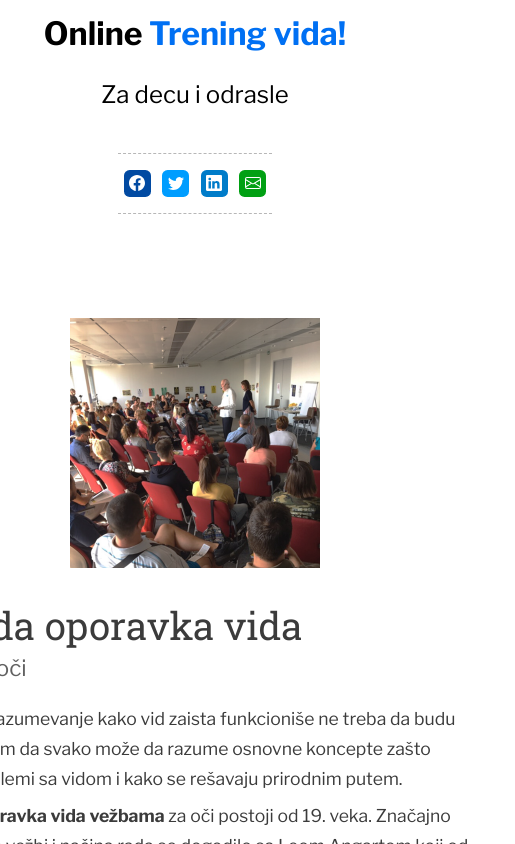
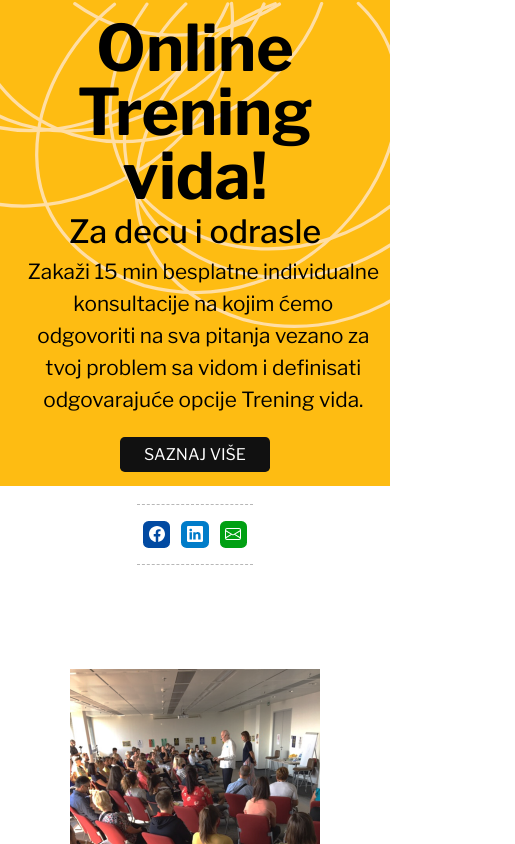
Before and after one commit to marijanbrvar/treningvida-online, a Next.js app: page / in a window 390 px wide. Shown: the top 844 px of the page, 515 px wide, since content can reach past the window. Built offline with nearby package versions, Linux system fonts and the light colour scheme.

Commit message:
Added hero and styling for google form, for small and large screens

```diff
--- a/pages/index.js
+++ b/pages/index.js
@@ -16,7 +16,6 @@ export default function Index({ title, description, content }) {
         <meta name="viewport" content="initial-scale=1.0, width=device-width" />
         <meta charSet="utf-8" />
         <meta name="twitter:card" content="summary" key="twcard" />
-        {/* <meta name="twitter:creator" content="@treningvida" key="twhandle" /> */}
         <meta property="og:image:width" content="1200" />
         <meta property="og:image:height" content="628" />
         <meta
@@ -51,52 +50,44 @@ Preko 1000 polaznika Treninga vida u na&scaron;oj zemlji su se već re&scaron;il
           sizes="16x16"
           href="/favicon-16x16.png"
         />
-        <link rel="manifest" href="/site.webmanifest"></link>
         <meta name="Description" content={description} />
-        <script type="text/javascript" src="https://platform-api.sharethis.com/js/sharethis.js#property=604ca5a9b7dede001191f262&product=inline-share-buttons" async="async"></script>
         <title>{title}</title>
       </Head>
       <main className={styles.main}>
-        <h1 className={styles.title}>
-          Online{" "}
-          <Link href="/">
-            <a>Trening vida!</a>
-          </Link>
-        </h1>
-        <p className={styles.description}>Za decu i odrasle</p>
+        <div className={styles.hero}>
+          <div className={styles.herocontainer}>
+            <h1 className={styles.title}>Online Trening vida!</h1>
+            <p className={styles.description}>Za decu i odrasle</p>
+            <h2>
+              Zakaži 15 min besplatne individualne konsultacije na kojim ćemo
+              odgovoriti na sva pitanja vezano za tvoj problem sa vidom i
+              definisati odgovarajuće opcije Trening vida.{" "}
+            </h2>
+            <button className={styles.btn}>Saznaj više</button>
+          </div>
+        </div>
+
         <div className={styles.drustvenemreze}>
           <span>Podeli: </span>
           <Link href="https://www.facebook.com/sharer/sharer.php?u=https%3A%2F%2Fonline.treningvida.com">
             <a target="_blank" rel="noreferrer" className={styles.fb}>
               <Facebook />
-              <span>Facebook-u</span>
-            </a>
-          </Link>
-          <Link href="https://twitter.com/intent/tweet?url=https://online.treningvida.com&text=Trening—vida!">
-            <a
-              target="_blank"
-              rel="noreferrer"
-              data-show-count="false"
-              className={styles.tw}
-            >
-              <Twitter />
-              <span>Twitter-u</span>
+              <span>Facebook</span>
             </a>
           </Link>
           <Link href="https://www.linkedin.com/shareArticle?mini=true&url=https://online.treningvida.com&title='Trening vida!'">
             <a target="_blank" rel="noreferrer" className={styles.in}>
               <Linkedin />
-              <span>Linkedin-u</span>
+              <span>Linkedin</span>
             </a>
           </Link>
           <Link href="https://forms.gle/NRVnH3bxygbtN5nTA">
             <a className={styles.mail}>
               <Email />
-              <span>prijateljem</span>
+              <span>Prijateljem</span>
             </a>
           </Link>
         </div>
-        <div class="sharethis-inline-share-buttons"></div>
         <div className={styles.grid}>
           {articles.slice(0, 4).map((article, i) => (
             <section key={i} className={styles.card}>
@@ -154,11 +145,23 @@ Preko 1000 polaznika Treninga vida u na&scaron;oj zemlji su se već re&scaron;il
             </section>
           ))}
         </div>
-        <div>
+        <div className={styles.forma}>
           <iframe
-            src="https://docs.google.com/forms/d/e/1FAIpQLSeEsXu5NUioKIN3vgMwFJDyx70Uv78CcbS4S2FU-iv5b64Meg/viewform?embedded=true"
-            width="640"
-            height="649"
+            src="https://docs.google.com/forms/d/e/1FAIpQLSdRqrDEVZV8nOswHY-T0BShNxSFl0lVwR6X3sIFaXiVOqp2TQ/viewform?embedded=true"
+            width="740"
+            height="837"
+            frameBorder="0"
+            marginHeight="0"
+            marginWidth="0"
+          >
+            Loading…
+          </iframe>
+        </div>
+        <div className={styles.formamobile}>
+          <iframe
+            src="https://docs.google.com/forms/d/e/1FAIpQLSdRqrDEVZV8nOswHY-T0BShNxSFl0lVwR6X3sIFaXiVOqp2TQ/viewform?embedded=true"
+            width="320"
+            height="837"
             frameBorder="0"
             marginHeight="0"
             marginWidth="0"
--- a/styles/Home.module.css
+++ b/styles/Home.module.css
@@ -1,6 +1,5 @@
 .container {
   min-height: 100vh;
-  padding: 0 0.5em;
   display: flex;
   flex-direction: column;
   justify-content: center;
@@ -8,7 +7,7 @@
 }
 
 .main {
-  padding: 5rem 0;
+  padding: 0;
   flex: 1;
   display: flex;
   flex-direction: column;
@@ -43,31 +42,59 @@
   align-items: center;
 }
 
-.title a {
-  color: #0070f3;
-  text-decoration: none;
+.hero {
+  background: url('/img/background.svg') no-repeat;
+  background-position: center;
+  background-size: cover;
+  padding: 4em 12em;
 }
 
-.title a:hover,
-.title a:focus,
-.title a:active {
-  text-decoration: underline;
+.hero .btn {
+  outline: none;
+  background-color: #111111;
+  color: #ffffff;
+  border: none;
+  padding: 0.5em 1.5em;
+  font-size: 1rem;
+  text-transform: uppercase;
+  font-family:'Libre Franklin', sans-serif ;
+  font-weight: 400;
+  border-radius: .3rem;
 }
 
-.title {
-  margin: 2em 0 0 0;
+.hero .btn:active,
+.hero .btn:hover,
+.hero .btn:focus {
+  background-color: #11111187;
+}
+.hero .herocontainer {
+  padding: 0;
+}
+
+.hero h2 {
+  font-weight: 400;
+  font-size: 1.3rem;
+  line-height: 2rem;
+  width: 50%;
+  margin: 0 0 1em 0.4em;
+}
+
+.hero .title{
   line-height: 1.15;
   font-size: 4rem;
+  margin: 0;
 }
 
-.title,
-.description {
-  text-align: center;
+.hero .title,
+.hero .description {
+  text-align: left;
 }
 
-.description {
+.hero .description {
   line-height: 1.5;
-  font-size: 1.5rem;
+  font-size: 2rem;
+  font-weight: 500;
+  margin: 0 0 1em 0.2em;
 }
 
 .grid {
@@ -206,7 +233,9 @@
   font-weight: 500;
   padding: 0 0.5em 0 0;
 }
-
+.formamobile {
+  display: none;
+}
 @media (max-width: 600px) {
   .grid {
     width: 100%;
@@ -265,4 +294,44 @@
     border: none!important;
     background-color: #fff;
   }
+  .forma {
+    display: none;
+  }
+  .formamobile {
+    display: block;
+  }
+  .hero {
+    position: relative;
+    background: url('/img/background.svg') no-repeat;
+    background-position: center;
+    background-size: cover;
+    padding: 1em;
+    text-align: center;
+  }
+
+  .hero h2 {
+    font-weight: 400;
+    font-size: 1.3rem;
+    line-height: 2rem;
+    width: 100%;
+  }
+
+  .hero .title{
+    line-height: 1;
+    font-size: 4rem;
+    margin: 0;
+  }
+
+  .hero .title,
+  .hero .description {
+    text-align: center;
+  }
+
+  .hero .description {
+    line-height: 1.5;
+    font-size: 2rem;
+    font-weight: 500;
+    margin: 0;
+  }
+
 }
```
Also changed, not shown: public/img/background.svg (added), public/img/infog.png, public/site.webmanifest (deleted).
